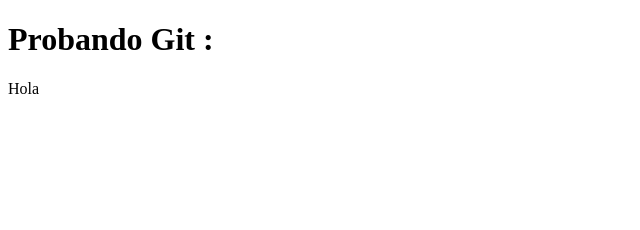
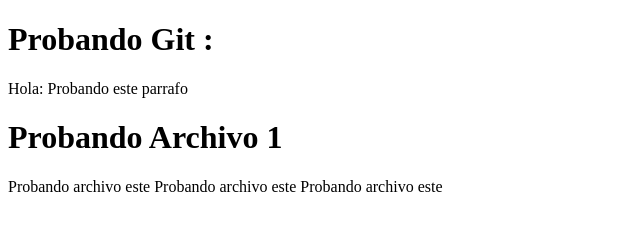
Before and after one commit to JonBarrera/proyecto1, a plain HTML site: page index3.html in a window 1280 px wide. Shown: the whole page, without its empty margins (0-640 px from the left). Drawn offline with Linux system fonts and the light colour scheme.

Commit message:
Archivos modificados de la ramaB

```diff
--- a/index3.html
+++ b/index3.html
@@ -8,6 +8,14 @@
 </head>
 <body>
     <h1>Probando Git : </h1>
-    <a>Hola</a>
+    <p>Hola: Probando este parrafo</p>
+    <h1>Probando Archivo 1</h1>
+    <form method="post">
+        <td>
+            <th>Probando archivo este</th>
+            <th>Probando archivo este</th>
+            <th>Probando archivo este</th>
+        </td>
+    </form>
 </body>
 </html>
```
